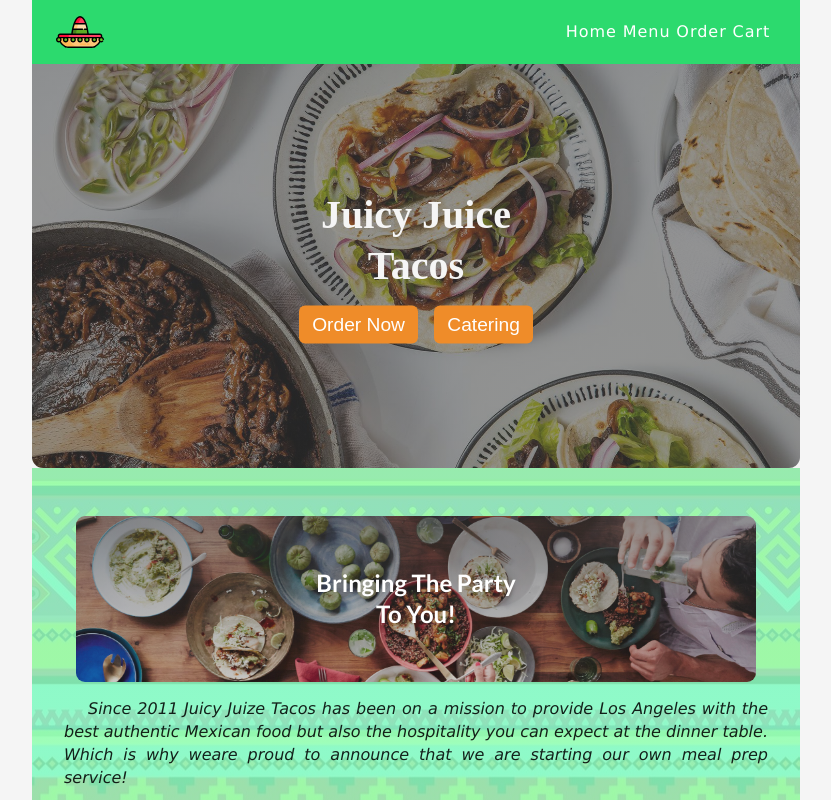
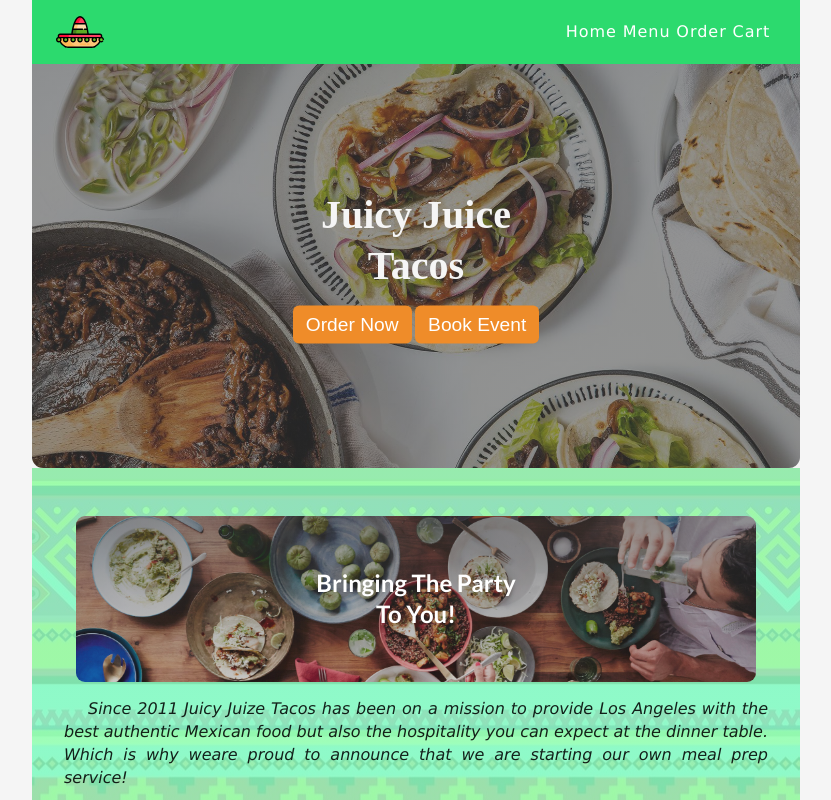
Before and after one commit to vic-villicana/juicy, a React (Create React App) app: page / in a window 1280 px wide. Shown: the whole page, without its empty margins (224-1055 px from the left). Built offline with nearby package versions, Linux system fonts and the light colour scheme; no server answers; a web font is replaced by a local one; what aws-amplify would draw is missing.

Commit message:
connect link to book event button

```diff
--- a/src/components/TacoHome.js
+++ b/src/components/TacoHome.js
@@ -11,8 +11,8 @@ const TacoHome = (props) => {
                 <StanBtn href="/order">
                     Order Now
                 </StanBtn>
-                <StanBtn>
-                    Catering
+                <StanBtn href="/contact">
+                    Book Event
                 </StanBtn>
             </div>
         </div>
```
